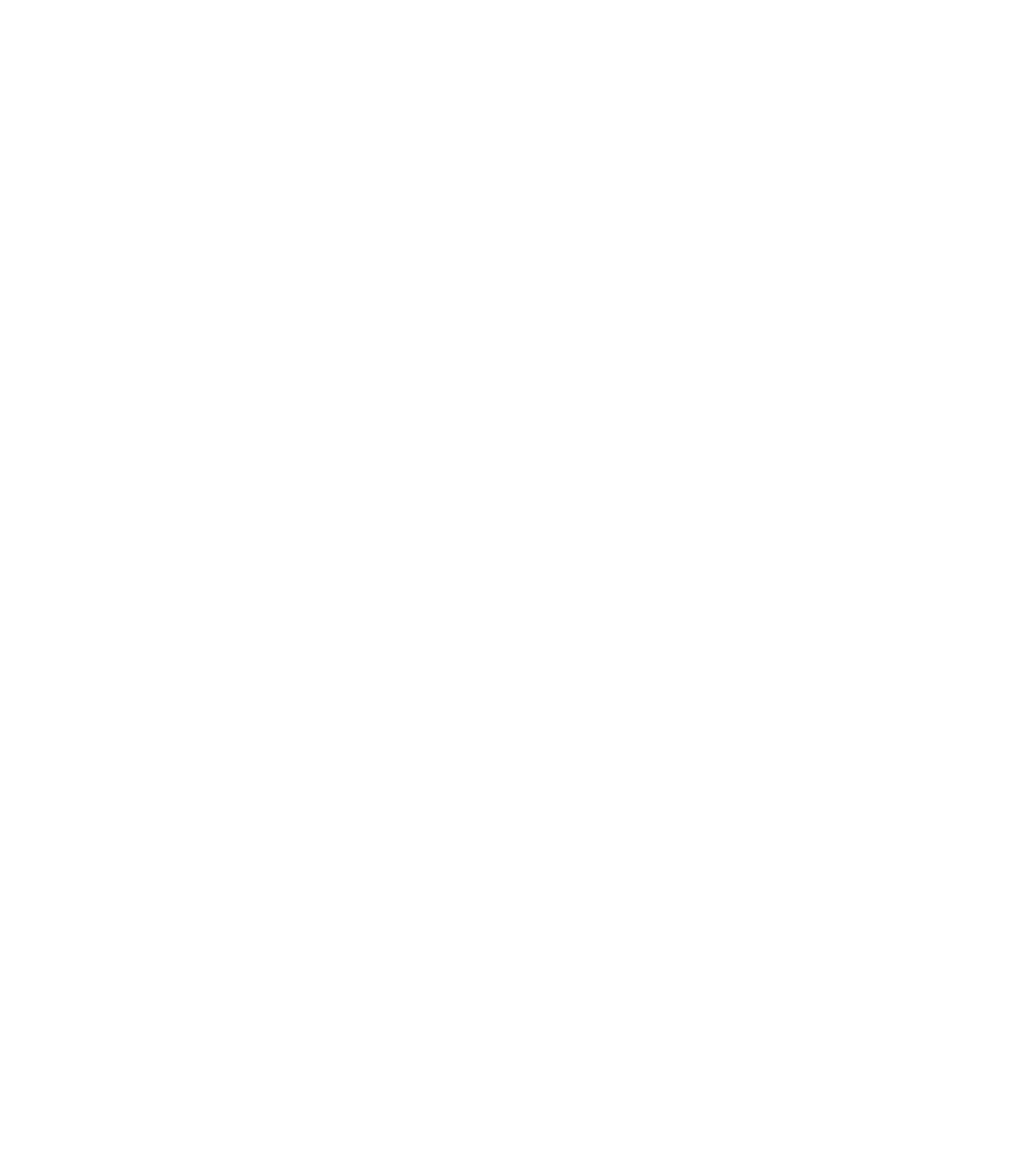
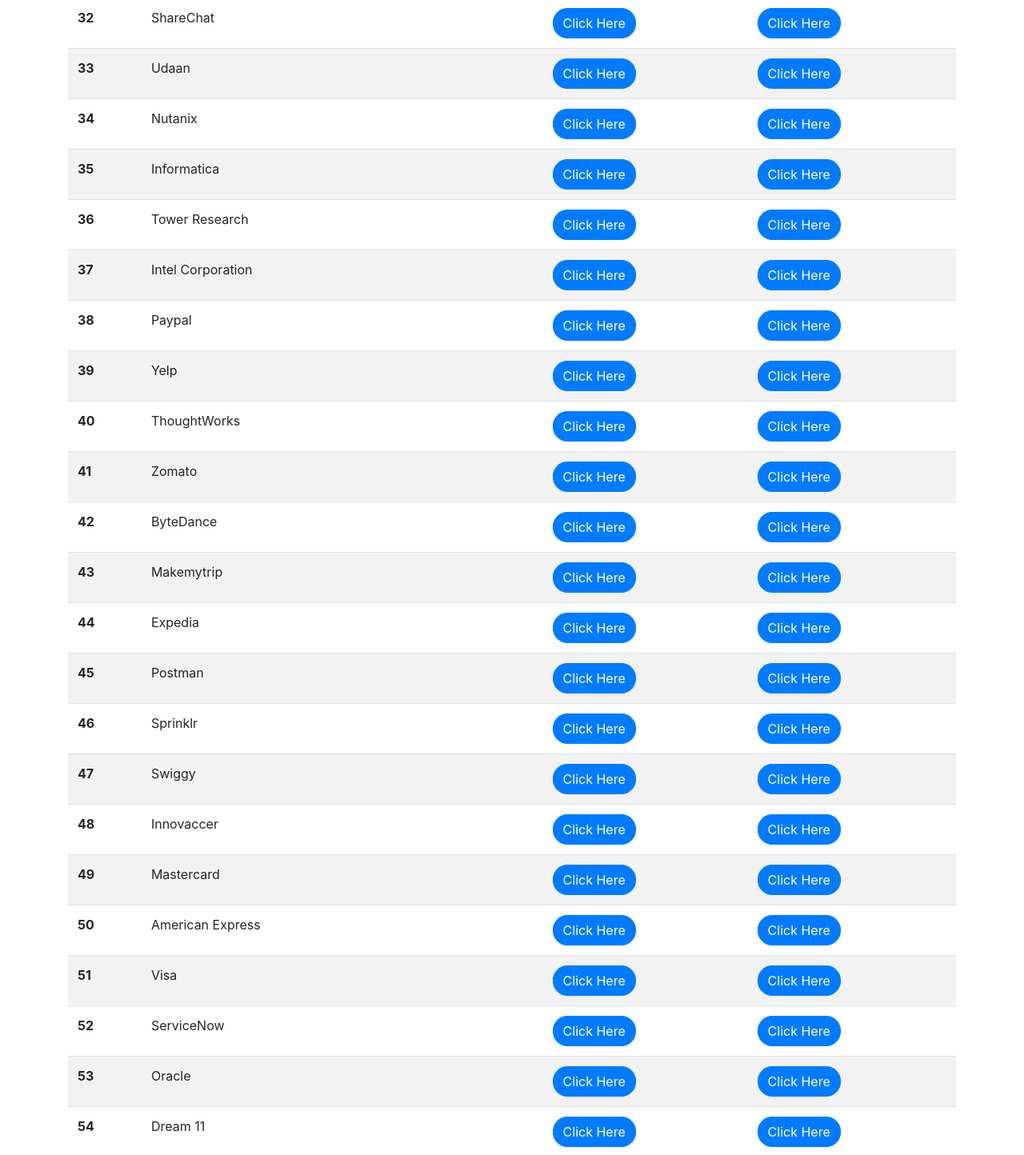
Before and after one commit to debajit13/JSeeker, a React (Create React App) app: page / in a window 1280 px wide. Shown: the part 2130-3574 px from the top of the page at 80% size. Before the commit the page ends 1954 px from the top, so only its background shows below. Built offline with nearby package versions, Linux system fonts and the light colour scheme.

Commit message:
add company lists

```diff
--- a/src/components/Table/data.js
+++ b/src/components/Table/data.js
@@ -168,6 +168,198 @@
     glassdoorURL:
       "https://www.glassdoor.co.in/Reviews/Cure-Fit-Reviews-E1675320.htm",
   },
+  {
+    companyName: "Wallmart",
+    carrearURL: "https://careers.walmart.com/",
+    glassdoorURL:
+      "https://www.glassdoor.co.in/Reviews/Walmart-Reviews-E715.htm",
+  },
+  {
+    companyName: "Ola",
+    carrearURL: "https://www.olacabs.com/careers",
+    glassdoorURL:
+      "https://www.glassdoor.co.in/Reviews/Ola-Reviews-E587383.htm",
+  },
+  {
+    companyName: "Ola",
+    carrearURL: "https://www.olacabs.com/careers",
+    glassdoorURL:
+      "https://www.glassdoor.co.in/Reviews/Ola-Reviews-E587383.htm",
+  },
+  {
+    companyName: "ShareChat",
+    carrearURL: "https://we.sharechat.com/careers",
+    glassdoorURL:
+      "https://www.glassdoor.co.in/Reviews/ShareChat-Reviews-E1776417.htm",
+  },
+  {
+    companyName: "Udaan",
+    carrearURL: "https://careers.udaan.com/#!/",
+    glassdoorURL:
+      "https://www.glassdoor.co.in/Reviews/udaan-com-Reviews-E2023654.htm",
+  },
+  {
+    companyName: "Nutanix",
+    carrearURL: "https://www.nutanix.com/company/careers",
+    glassdoorURL:
+      "https://www.glassdoor.co.in/Reviews/Nutanix-Reviews-E429159.htm",
+  },
+  {
+    companyName: "Informatica",
+    carrearURL: "https://informatica.gr8people.com/",
+    glassdoorURL:
+      "https://www.glassdoor.co.in/Reviews/Informatica-Reviews-E8797.htm",
+  },
+  {
+    companyName: "Tower Research",
+    carrearURL: "https://informatica.gr8people.com/",
+    glassdoorURL:
+      "https://www.glassdoor.co.in/Reviews/Informatica-Reviews-E8797.htm",
+  },
+  {
+    companyName: "Intel Corporation",
+    carrearURL: "https://jobs.intel.com/",
+    glassdoorURL:
+      "https://www.glassdoor.co.in/Reviews/Intel-Corporation-Reviews-E1519.htm",
+  },
+  {
+    companyName: "Paypal",
+    carrearURL: "https://www.paypal.com/in/webapps/mpp/jobs",
+    glassdoorURL:
+      "https://www.glassdoor.co.in/Reviews/PayPal-Reviews-E9848.htm",
+  },
+  {
+    companyName: "Yelp",
+    carrearURL: "https://www.yelp.careers/us/en",
+    glassdoorURL:
+      "https://www.glassdoor.co.in/Reviews/Yelp-Reviews-E43314.htm",
+  },
+  {
+    companyName: "ThoughtWorks",
+    carrearURL: "https://www.thoughtworks.com/careers/jobs",
+    glassdoorURL:
+      "https://www.glassdoor.co.in/Reviews/ThoughtWorks-Reviews-E38334.htm",
+  },
+  {
+    companyName: "Zomato",
+    carrearURL: "https://zomato.recruitee.com/",
+    glassdoorURL:
+      "https://www.glassdoor.co.in/Reviews/Zomato-Reviews-E515676.htm",
+  },
+  {
+    companyName: "ByteDance",
+    carrearURL: "https://jobs.bytedance.com/en/",
+    glassdoorURL:
+      "https://www.glassdoor.co.in/Reviews/ByteDance-Reviews-E1624196.htm",
+  },
+  {
+    companyName: "Makemytrip",
+    carrearURL: "https://careers.makemytrip.com/",
+    glassdoorURL:
+      "https://www.glassdoor.co.in/Reviews/MakeMyTrip-Reviews-E354629.htm",
+  },
+  {
+    companyName: "Expedia",
+    carrearURL: "https://lifeatexpediagroup.com/",
+    glassdoorURL:
+      "https://www.glassdoor.co.in/Reviews/Expedia-Group-Reviews-E9876.htm",
+  },
+  {
+    companyName: "Postman",
+    carrearURL: "https://www.postman.com/company/careers/",
+    glassdoorURL:
+      "https://www.glassdoor.co.in/Reviews/Postman-Bangalore-Reviews-EI_IE1926052.0,7_IL.8,17_IM1091.htm?filter.iso3Language=eng",
+  },
+  {
+    companyName: "Sprinklr",
+    carrearURL: "https://www.sprinklr.com/careers",
+    glassdoorURL:
+      "https://www.glassdoor.co.in/Reviews/Sprinklr-Reviews-E427532.htm",
+  },
+  {
+    companyName: "Swiggy",
+    carrearURL: "https://careers.swiggy.com/#/",
+    glassdoorURL:
+      "https://www.glassdoor.co.in/Reviews/Swiggy-Reviews-E952680.htm",
+  },
+  {
+    companyName: "Innovaccer",
+    carrearURL: "https://innovaccer.com/careers/",
+    glassdoorURL:
+      "https://www.glassdoor.co.in/Reviews/Innovaccer-Reviews-E721552.htm",
+  },
+  {
+    companyName: "Mastercard",
+    carrearURL: "https://www.mastercard.us/en-us/vision/who-we-are/careers.html",
+    glassdoorURL:
+      "https://www.glassdoor.co.in/Reviews/Mastercard-Reviews-E3677.htm",
+  },
+  {
+    companyName: "American Express",
+    carrearURL: "https://jobs.americanexpress.com/india",
+    glassdoorURL:
+      "https://www.glassdoor.co.in/Reviews/American-Express-Reviews-E35.htm",
+  },
+  {
+    companyName: "Visa",
+    carrearURL: "https://www.visa.co.in/careers.html",
+    glassdoorURL:
+      "https://www.glassdoor.co.in/Reviews/Visa-Inc-Reviews-E3035.htm",
+  },
+  {
+    companyName: "ServiceNow",
+    carrearURL: "https://www.servicenow.co.uk/careers.html",
+    glassdoorURL:
+      "https://www.glassdoor.co.in/Reviews/ServiceNow-Reviews-E403326.htm",
+  },
+  {
+    companyName: "Oracle",
+    carrearURL: "https://www.oracle.com/in/corporate/careers/",
+    glassdoorURL:
+      "https://www.glassdoor.co.in/Reviews/Oracle-Reviews-E1737.htm",
+  },
+  {
+    companyName: "Dream 11",
+    carrearURL: "https://about.dream11.in/careers",
+    glassdoorURL:
+      "https://www.glassdoor.co.in/Reviews/Dream11-Mumbai-Reviews-EI_IE493359.0,7_IL.8,14_IM1070.htm?filter.iso3Language=eng",
+  },
+  {
+    companyName: "Vmware",
+    carrearURL: "https://careers.vmware.com/main/",
+    glassdoorURL:
+      "https://www.glassdoor.co.in/Reviews/VMware-Reviews-E12830.htm",
+  },
+  {
+    companyName: "Western Digital",
+    carrearURL: "https://jobs.westerndigital.com/",
+    glassdoorURL:
+      "https://www.glassdoor.co.in/Reviews/Western-Digital-Reviews-E1067.htm",
+  },
+  {
+    companyName: "Rakuten",
+    carrearURL: "https://rakuten.careers/",
+    glassdoorURL:
+      "https://www.glassdoor.co.in/Reviews/Rakuten-Reviews-E40197.htm",
+  },
+  {
+    companyName: "Facebook",
+    carrearURL: "https://www.facebook.com/careers/",
+    glassdoorURL:
+      "https://www.glassdoor.co.in/Reviews/Facebook-Reviews-E40772.htm",
+  },
+  {
+    companyName: "Google",
+    carrearURL: "https://careers.google.com/d/",
+    glassdoorURL:
+      "https://www.glassdoor.co.in/Reviews/Google-Reviews-E9079.htm",
+  },
+  {
+    companyName: "Amazon",
+    carrearURL: "https://www.amazon.jobs/en-gb/",
+    glassdoorURL:
+      "https://www.glassdoor.co.in/Reviews/Amazon-Reviews-E6036.htm",
+  },
 ];
 
 export default data;
```
Also changed, not shown: 1 other file (tests, documents, lock files or other folders).
